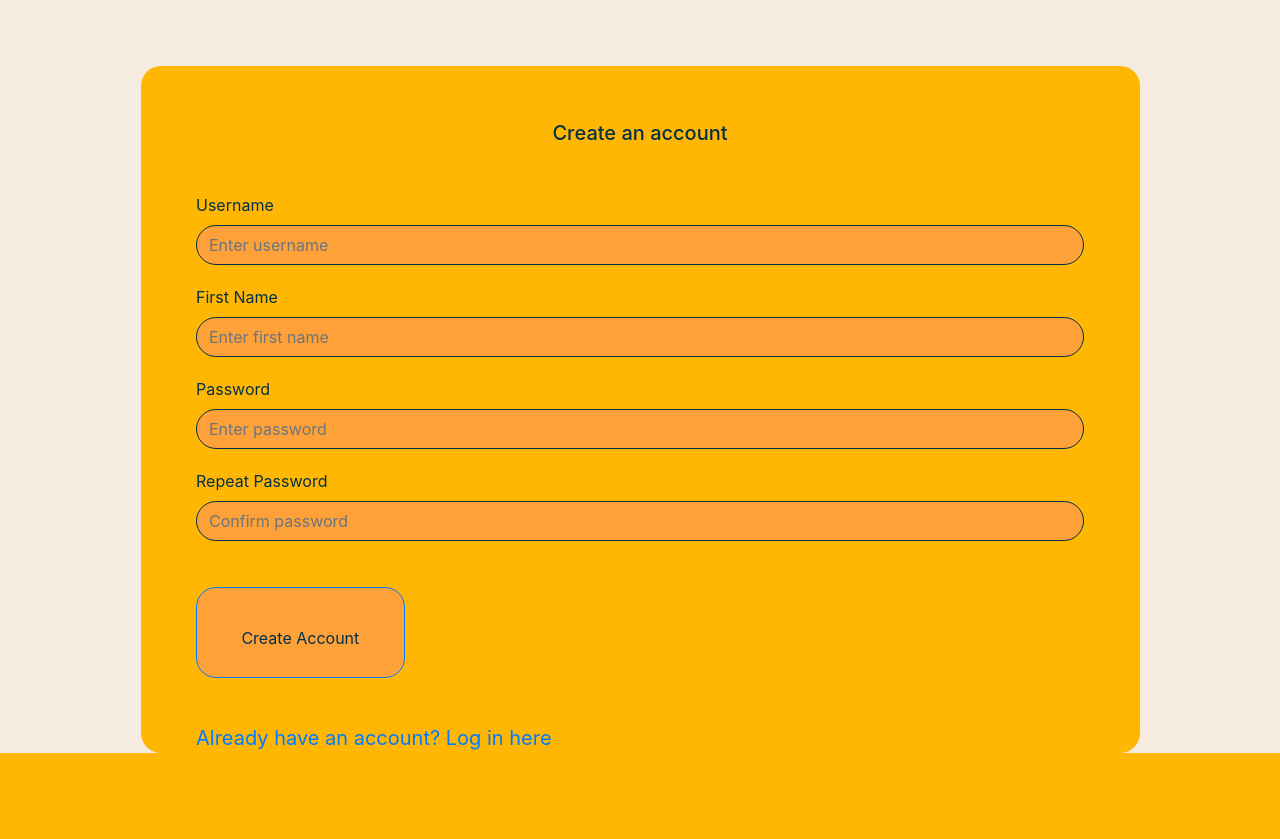
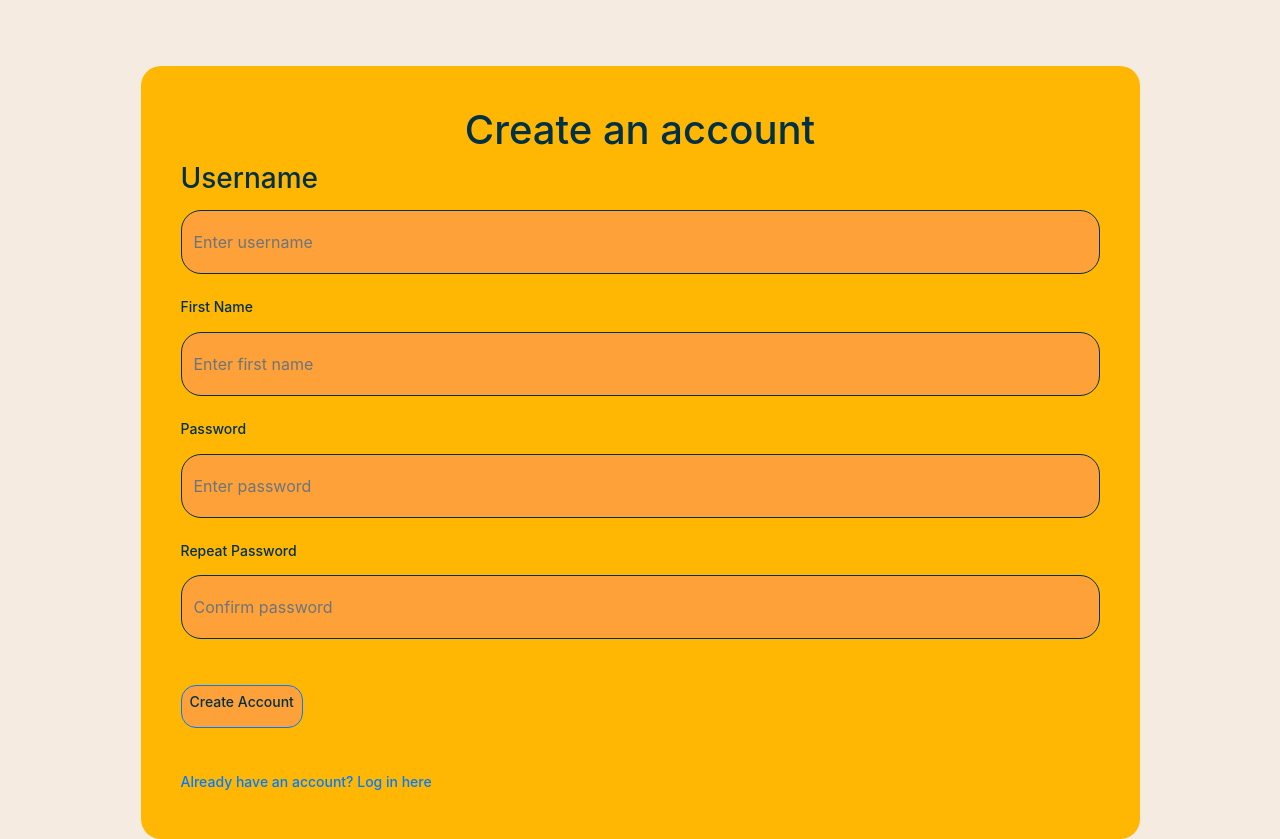
Before and after one commit to dferree/WordOfMouth, a Flask app: page /sign-up in a window 1280 px wide. Shown: the part 85-924 px from the top of the page. Before the commit the page ends 838 px from the top, so only its background shows below. Run offline with Flask 3, Linux system fonts and the light colour scheme; style sheets or scripts are compiled from the project's sources; some libraries are stand-ins or nearby versions.

Commit message:
landing page styling

```diff
--- a/website/static/components/home.scss
+++ b/website/static/components/home.scss
@@ -8,22 +8,20 @@
 }
 
 
-@include media(">=tablet"){
-
+.home-logo {
+    margin-top: 94px;
+    width: 59%; /* This is responsive */
+    height: 0; /* Set height to 0 initially */
+    padding-bottom: 30%; /* Set padding-bottom to maintain aspect ratio (30% of width) */
+    background-image: url("/static/media/home-logo-phone.svg");
+    background-size: contain; /* This makes the background image scale to fit within the container */
+    background-repeat: no-repeat; /* Ensure the image doesn't repeat */
+    background-position: center; /* Center the image horizontally and vertically */
 }
 
-@include media("<tablet"){
-    .container{
-        padding-top: 70px;
-    }
-    .home-logo {
-        margin-top: 94px;
-        width: 204px;
-        height: 126px;
-        background: url("/static/media/home-logo-phone.svg");
-    }
+
 .home-greeting{
-        margin: 34px;
+    margin-top: 2em;
 }
 .home-actions h3{
     margin-bottom: 0;
@@ -36,4 +34,10 @@
         font-size: 14px;
     }
 }
+
+
+@include media("<tablet"){
+    .container{
+        padding-top: 70px;
     }
+}
--- a/website/static/components/sign_up.scss
+++ b/website/static/components/sign_up.scss
@@ -1,34 +1,34 @@
 .form-container {
     background-color: #FFB703;
-    width: 90%;
+    width: 60%;
     margin-top: 5%;
     border-radius: 20px;
-    padding: 5% 5% 0% 5%;
+    padding: 2em;
+
+
+    @include media("<desktop"){
+        width: 90%;
+    }
 
     h3 {
-        font-size: 20px;
+        // font-size: 20px;
         margin-bottom: 5%;
-    }
-
-    label {
-        font-size: 16px;
     }
 
     .form-control {
         background: #FDA138;
         border-radius: 20px;
-        height: 40px;
+        height: 4em;
         border-color: #023047;
     }
 
     .btn-primary {
-        border-radius: 20px;
-        height: 40px;
-        font-size: 16px;
+        border-radius: 15px;
+        height: auto;
         background-color: #FDA138;
         color: #023047;
-        padding: 5%;
-        line-height: 10px; // Match the height of the button
+        padding: 0.5em;
+        // line-height: 10px; // Match the height of the button
         display: flex;
         justify-content: center;
     }
--- a/website/static/styles/home.css
+++ b/website/static/styles/home.css
@@ -5,26 +5,35 @@
   align-items: center;
 }
 
+.home-logo {
+  margin-top: 94px;
+  width: 59%; /* This is responsive */
+  height: 0; /* Set height to 0 initially */
+  padding-bottom: 30%; /* Set padding-bottom to maintain aspect ratio (30% of width) */
+  background-image: url("/static/media/home-logo-phone.svg");
+  background-size: contain; /* This makes the background image scale to fit within the container */
+  background-repeat: no-repeat; /* Ensure the image doesn't repeat */
+  background-position: center; /* Center the image horizontally and vertically */
+}
+
+.home-greeting {
+  margin-top: 2em;
+}
+
+.home-actions h3 {
+  margin-bottom: 0;
+}
+
+.home-actions h4 {
+  margin-bottom: 10px;
+}
+
+body h4 {
+  font-size: 14px;
+}
+
 @media (max-width: 767px) {
   .container {
     padding-top: 70px;
   }
-  .home-logo {
-    margin-top: 94px;
-    width: 204px;
-    height: 126px;
-    background: url("/static/media/home-logo-phone.svg");
-  }
-  .home-greeting {
-    margin: 34px;
-  }
-  .home-actions h3 {
-    margin-bottom: 0;
-  }
-  .home-actions h4 {
-    margin-bottom: 10px;
-  }
-  body h4 {
-    font-size: 14px;
-  }
 }/*# sourceMappingURL=home.css.map */
--- a/website/static/styles/sign_up.css
+++ b/website/static/styles/sign_up.css
@@ -3,29 +3,23 @@
   width: 90%;
   margin-top: 5%;
   border-radius: 20px;
-  padding: 5% 5% 0% 5%;
+  padding: 2em;
 }
 .form-container h3 {
-  font-size: 20px;
   margin-bottom: 5%;
-}
-.form-container label {
-  font-size: 16px;
 }
 .form-container .form-control {
   background: #FDA138;
   border-radius: 20px;
-  height: 40px;
+  height: 4em;
   border-color: #023047;
 }
 .form-container .btn-primary {
-  border-radius: 20px;
-  height: 40px;
-  font-size: 16px;
+  border-radius: 15px;
+  height: auto;
   background-color: #FDA138;
   color: #023047;
-  padding: 5%;
-  line-height: 10px;
+  padding: 0.5em;
   display: flex;
   justify-content: center;
 }
--- a/website/templates/home.html
+++ b/website/templates/home.html
@@ -2,12 +2,12 @@
 
 {% block content %}
     <div class="home-logo"></div>
-    <div class="home-greeting"><h2 align="center"> Welcome to Word of Mouth!</h2></div>
     <div class="home-actions">
-    {% if user.is_authenticated %}
+        {% if user.is_authenticated %}
         <h2 align="center"> Welcome, {{ user.first_name }}!</h2>
         <a href="/activities"><h3 align="center">Go to activities</h3></a>
-    {% else %}
+        {% else %}
+        <div class="home-greeting"><h2 align="center"> Welcome to Word of Mouth!</h2></div>
         <a id="signUp" href="/sign-up"><h3 align="center"> New here?</h3> <h4 align="center">Read more and register</h4></a>
         <a id="login" href="/login"> <h3 align="center">Log In</h3></a>
     {% endif %}
--- a/website/templates/sign_up.html
+++ b/website/templates/sign_up.html
@@ -3,9 +3,9 @@
 
     <div class="form-container">
     <form method="POST">
-      <h3 align="center">Create an account</h3>
+      <h1 align="center">Create an account</h2>
       <div class="form-group">
-        <label for="username">Username</label>
+        <label for="username"><h3>Username</h3></label>
         <input
           type="username"
           class="form-control"
@@ -15,7 +15,7 @@
         />
       </div>
       <div class="form-group">
-        <label for="first_name">First Name</label>
+        <label for="first_name"><h4>First Name</h4></label>
         <input
           type="text"
           class="form-control"
@@ -25,7 +25,7 @@
         />
       </div>
       <div class="form-group">
-        <label for="password1">Password</label>
+        <label for="password1"><h4>Password</h4></label>
         <input
           type="password"
           class="form-control"
@@ -35,7 +35,7 @@
         />
       </div>
       <div class="form-group">
-        <label for="password2">Repeat Password</label>
+        <label for="password2"><h4>Repeat Password</h4></label>
         <input
           type="password"
           class="form-control"
@@ -45,10 +45,10 @@
         />
       </div>
       <br />
-      <button type="submit" class="btn btn-primary">Create Account</button>
+      <button type="submit" class="btn btn-primary"><h4>Create Account</h4></button>
     </form>
     <div class="already">
-      <a href="/login">Already have an account? Log in here</a>
+      <a href="/login"><h4>Already have an account? Log in here</h4></a>
     </div>
 
   </div>
```
Also changed, not shown: 2 other files. Lines whose indentation alone changed are shown as unchanged.
